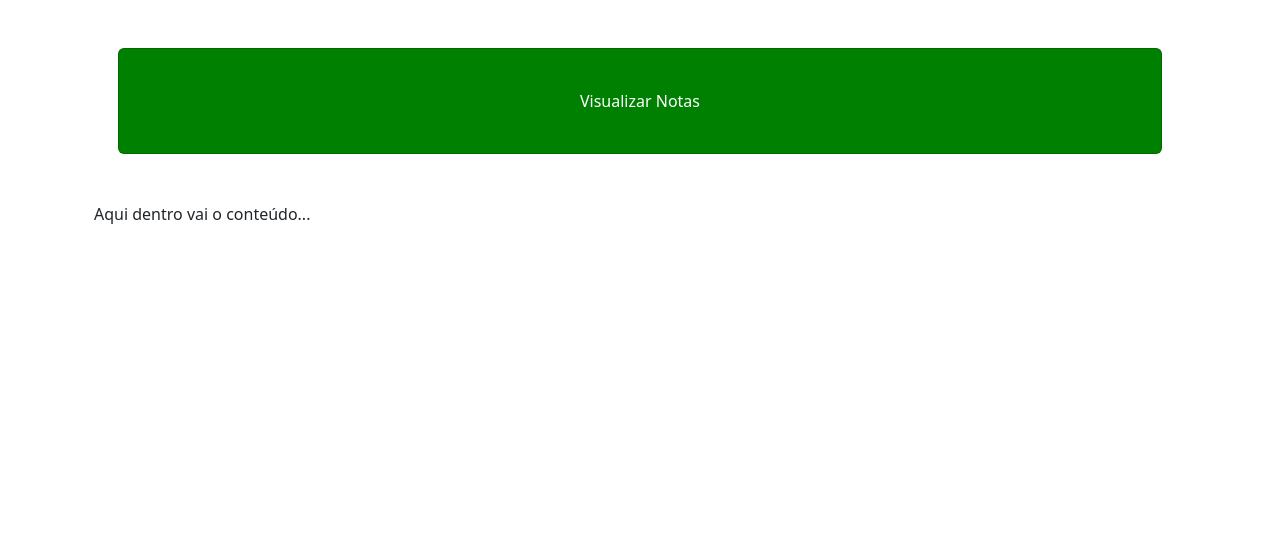
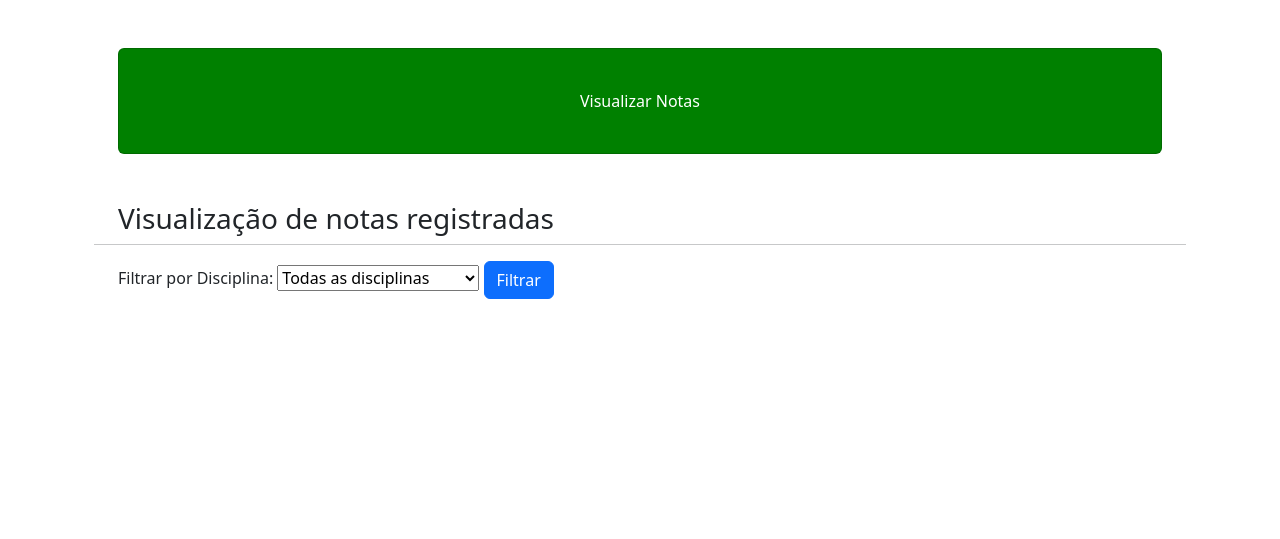
Before and after one commit to Ismagold67/novosite, a Django app: page /visualizar/ in a window 1280 px wide. Shown: the part 56-595 px from the top of the page. Run offline with Django 5.2, Linux system fonts and the light colour scheme; a user stored in the database is signed in; data comes from the database, SQL or seed files in the repository; some libraries are stand-ins or nearby versions.

Commit message:
new 2 05/09/2024

```diff
--- a/usuarios/templates/usuarios/visualizar.html
+++ b/usuarios/templates/usuarios/visualizar.html
@@ -4,4 +4,20 @@
 
 {% block titulo %}Visualizar Notas{% endblock %}
 
-{% block conteudo %}Aqui dentro vai o conteúdo...{% endblock %}
+{% block conteudo %}
+<h3>Visualização de notas registradas</h3>
+<hr>
+<form action="{% url 'visualizar' %}" method="POST">
+    {% csrf_token %}
+    <div class="filter">
+        <label for="disciplinaName">Filtrar por Disciplina: </label>
+        <select name="disciplina">
+            <option>Todas as disciplinas</option>
+            {% for campo in lista_notas %}
+                <option>{{ campo.disciplina }}</option>
+            {% endfor %}
+        </select>
+        <button type="submit" class="btn btn-primary">Filtrar</button>
+    </div>
+</form>
+{% endblock %}
--- a/usuarios/views.py
+++ b/usuarios/views.py
@@ -69,10 +69,24 @@ def lancar(request):
             return render(request, 'usuarios/home.html')
 
 def visualizar(request):
-    if request.user.is_authenticated:
-        return render(request, 'usuarios/visualizar.html')
+    if request.method == "GET":
+        if request.user.is_authenticated:
+            lista_notas = Nota.objects.all()
+            dicionario_notas = {"lista_notas": lista_notas}
+            return render(request, 'usuarios/visualizar.html', dicionario_notas)
+        else:
+            return HttpResponse("Faça o login para acessar a página!")
     else:
-        return HttpResponse("Faça o login para acessar a página!")
+        disciplina = request.POST.get('disciplina')
+        if disciplina == "Todas as disciplinas":
+            lista_notas = Nota.objects.all()
+            dicionario_notas = {"lista_notas": lista_notas}
+            return render(request, 'usuarios/visualizar.html', dicionario_notas)
+        else:
+            lista_notas = Nota.objects.filter(disciplina=disciplina)
+            dicionario_notas_filtradas = {"lista_notas":lista_notas}
+            return render(request, 'usuarios/visualizar.html', dicionario_notas_filtradas)
+
 
 def alterar(request):
     if request.user.is_authenticated:
```
